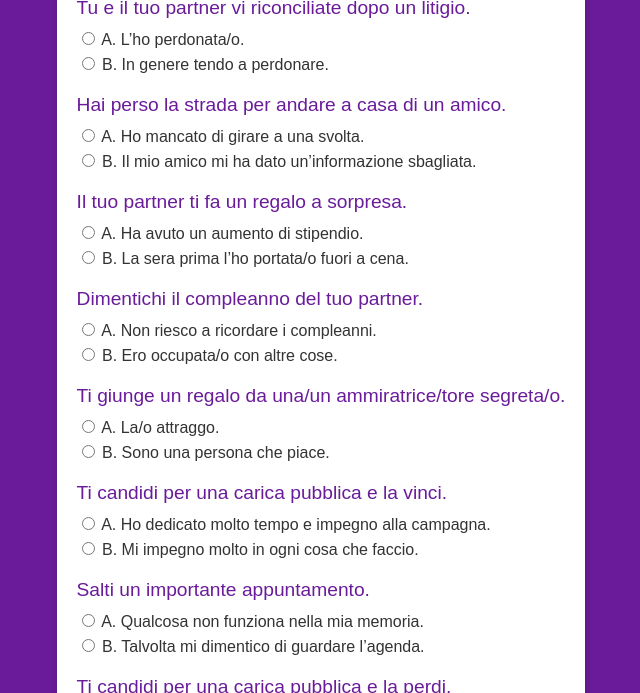
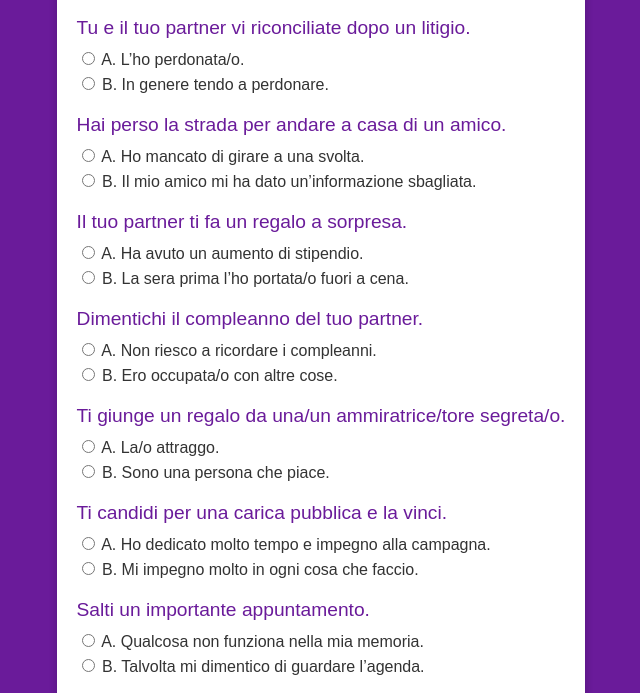
Before and after one commit to DanieleDDF/survey-stile-esplicativo, a plain HTML site: page index.html in a window 1280 px wide. Shown: the part 218-911 px from the top of the page, without its empty margins (319-959 px from the left). Drawn offline with Linux system fonts and the light colour scheme.

Commit message:
Update styles.css

```diff
--- a/styles.css
+++ b/styles.css
@@ -1,4 +1,3 @@
-
 
 body {
     font-family: 'Arial', sans-serif;
@@ -14,7 +13,7 @@ body {
 
 .container {
     max-width: 800px;
-    margin: 20px;
+    margin: 40px; /* Aggiungi margine superiore e inferiore */
     padding: 20px;
     background-color: #fff; /* Sfondo del contenitore */
     color: #333; /* Colore del testo all'interno del contenitore */
```
